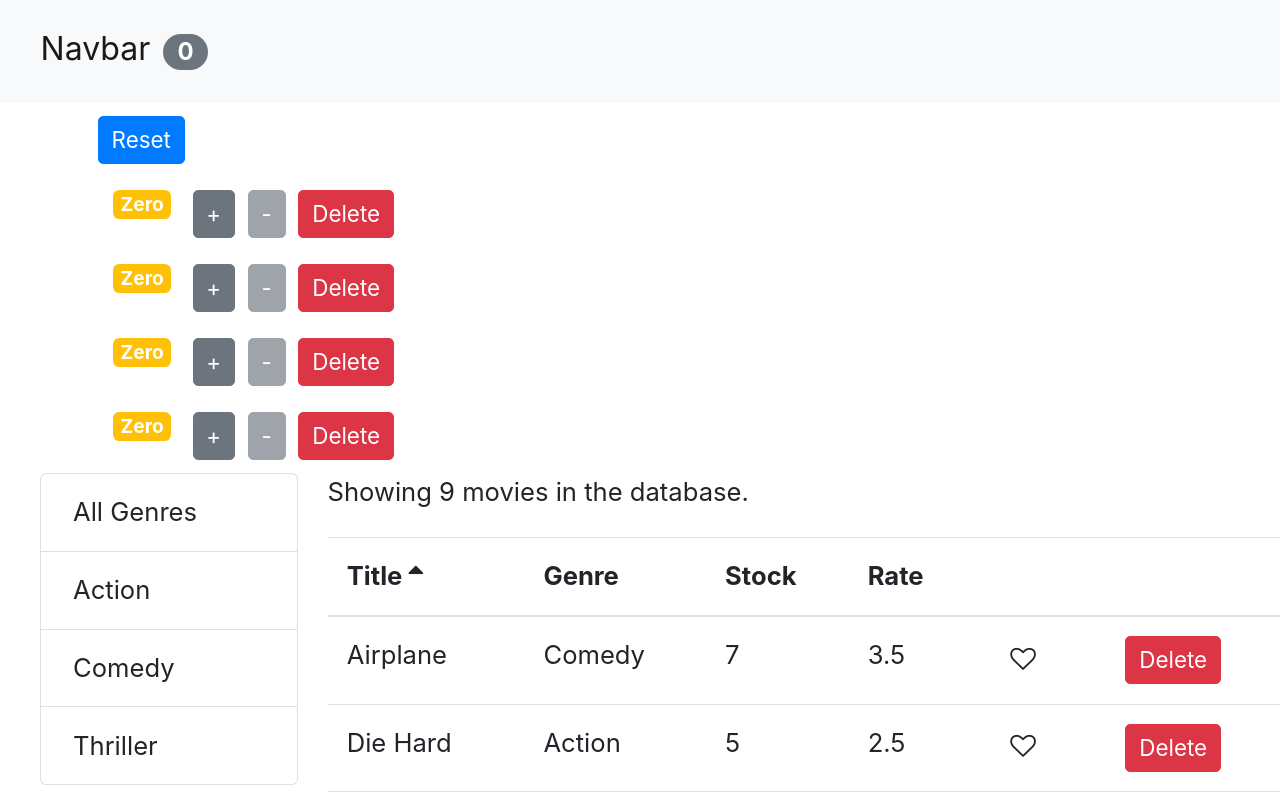
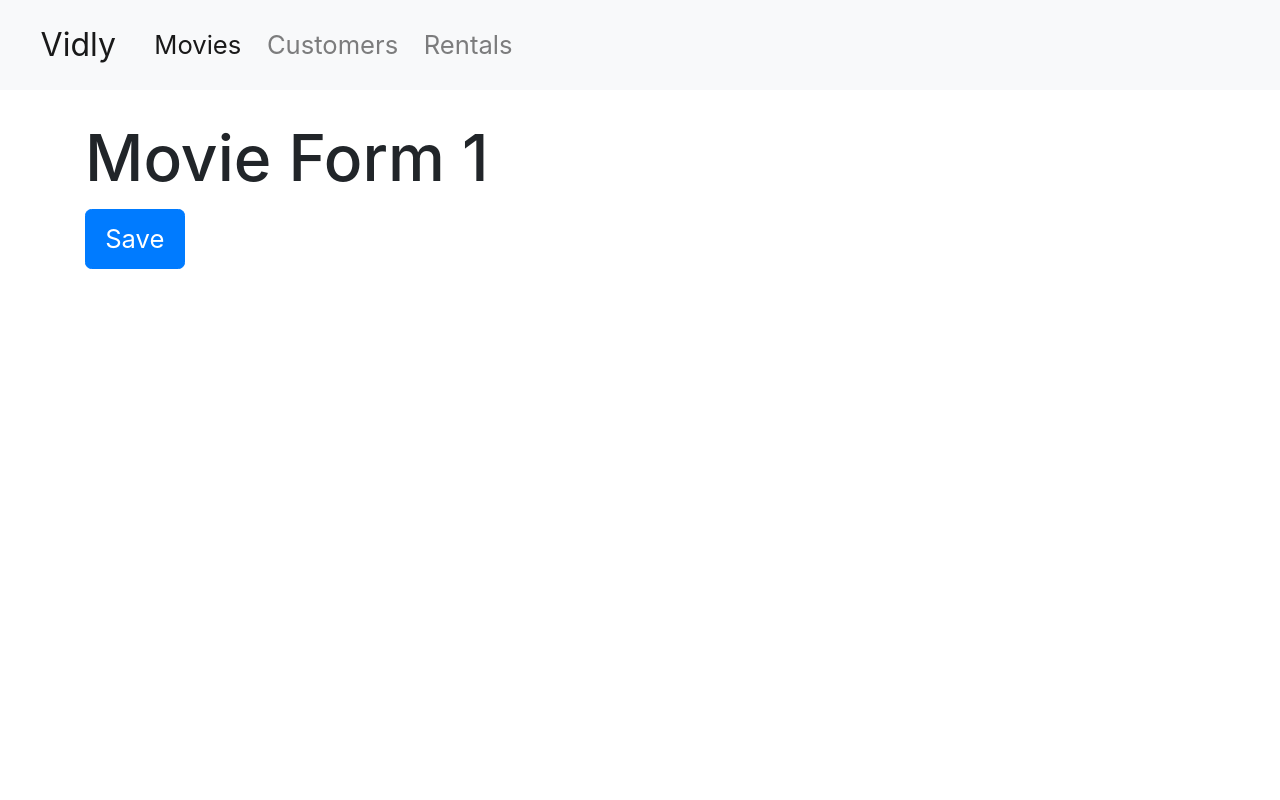
Before and after one commit to leviFrosty/vidlyReactProject, a React (Create React App) app: page /movies/1 in a window 1280 px wide. Shown: the top 800 px of the page. Built offline with nearby package versions, Linux system fonts and the light colour scheme.

Commit message:
Added navbar and routing

```diff
--- a/src/App.css
+++ b/src/App.css
@@ -3,3 +3,7 @@ body {
   margin: 0;
   padding: 0;
 }
+
+.navbar {
+  margin-bottom: 30px;
+}
--- a/src/App.jsx
+++ b/src/App.jsx
@@ -1,6 +1,12 @@
 import React, { Component } from "react";
-import Counters from "./components/counters";
+import Movies from "./components/movies";
 import NavBar from "./components/navbar";
+import { Redirect, Route, Switch } from "react-router-dom";
+import Customers from "./components/customers";
+import Rentals from "./components/rentals";
+import NotFound from "./components/notFound";
+import "./App.css";
+import MovieForm from "./components/movieForm";
 
 class App extends Component {
   state = {
@@ -47,17 +53,17 @@ class App extends Component {
   render() {
     return (
       <React.Fragment>
-        <NavBar
-          totalCounter={this.state.counters.filter((c) => c.value > 0).length}
-        />
+        <NavBar />
         <main className="container">
-          <Counters
-            counters={this.state.counters}
-            onReset={this.handleReset}
-            onIncrement={this.handleIncrement}
-            onDelete={this.handleDelete}
-            handleDecrement={this.handleDecrement}
-          />
+          <Switch>
+            <Route path="/movies/:id" component={MovieForm} />
+            <Route path="/movies" component={Movies} />
+            <Route path="/customers" component={Customers} />
+            <Route path="/rentals" component={Rentals} />
+            <Route path="/not-found" component={NotFound} />
+            <Redirect from="/" exact to="/movies"></Redirect>
+            <Redirect to="/not-found" />
+          </Switch>
         </main>
       </React.Fragment>
     );
--- /dev/null
+++ b/src/components/customers.jsx
@@ -0,0 +1,7 @@
+import React from "react";
+
+const Customers = () => {
+  return <h1>Customers</h1>;
+};
+
+export default Customers;
--- /dev/null
+++ b/src/components/movieForm.jsx
@@ -0,0 +1,17 @@
+import React from "react";
+
+const MovieForm = ({ match, history }) => {
+  return (
+    <div>
+      <h1>Movie Form {match.params.id}</h1>
+      <button
+        className="btn btn-primary"
+        onClick={() => history.push("/movies")}
+      >
+        Save
+      </button>
+    </div>
+  );
+};
+
+export default MovieForm;
--- a/src/components/moviesTable.jsx
+++ b/src/components/moviesTable.jsx
@@ -1,10 +1,17 @@
 import React, { Component } from "react";
+import { Link } from "react-router-dom";
 import Like from "./common/like";
 import Table from "./common/table";
 
 class MoviesTable extends Component {
   columns = [
-    { path: "title", label: "Title" },
+    {
+      path: "title",
+      label: "Title",
+      content: (movie) => (
+        <Link to={`/movies/${movie._id}`}>{movie.title}</Link>
+      ),
+    },
     { path: "genre.name", label: "Genre" },
     { path: "numberInStock", label: "Stock" },
     { path: "dailyRentalRate", label: "Rate" },
--- a/src/components/navbar.jsx
+++ b/src/components/navbar.jsx
@@ -1,15 +1,44 @@
 // Stateless Functional Component
+import React from "react";
+import { NavLink, Link } from "react-router-dom";
 
-const NavBar = ({ totalCounter }) => {
+const NavBar = () => {
   return (
-    <nav className="navbar navbar-light bg-light">
+    <nav className="navbar navbar-expand-lg navbar-light bg-light">
       <div className="container-fluid">
-        <a className="navbar-brand" href="https://google.com">
-          Navbar
-          <span className="badge bg-secondary text-white m-2 badge-pill">
-            {totalCounter}
-          </span>
-        </a>
+        <Link className="navbar-brand" to="#">
+          Vidly
+        </Link>
+        <button
+          className="navbar-toggler"
+          type="button"
+          data-bs-toggle="collapse"
+          data-bs-target="#navbarNav"
+          aria-controls="navbarNav"
+          aria-expanded="false"
+          aria-label="Toggle navigation"
+        >
+          <span className="navbar-toggler-icon"></span>
+        </button>
+        <div className="collapse navbar-collapse" id="navbarNav">
+          <ul className="navbar-nav">
+            <li className="nav-item">
+              <NavLink className="nav-link" aria-current="page" to="/movies">
+                Movies
+              </NavLink>
+            </li>
+            <li className="nav-item">
+              <NavLink className="nav-link" to="/customers">
+                Customers
+              </NavLink>
+            </li>
+            <li className="nav-item">
+              <NavLink className="nav-link" to="/rentals">
+                Rentals
+              </NavLink>
+            </li>
+          </ul>
+        </div>
       </div>
     </nav>
   );
--- /dev/null
+++ b/src/components/notFound.jsx
@@ -0,0 +1,7 @@
+import React from "react";
+
+const NotFound = () => {
+  return <h1>Page Not Found</h1>;
+};
+
+export default NotFound;
--- /dev/null
+++ b/src/components/rentals.jsx
@@ -0,0 +1,7 @@
+import React from "react";
+
+const Rentals = () => {
+  return <h1>Rentals</h1>;
+};
+
+export default Rentals;
--- a/src/index.js
+++ b/src/index.js
@@ -1,16 +1,17 @@
 import React from "react";
 import ReactDOM from "react-dom";
+import { BrowserRouter } from "react-router-dom";
 import "./index.css";
 import App from "./App";
 import reportWebVitals from "./reportWebVitals";
 import "bootstrap/dist/css/bootstrap.css";
 import "font-awesome/css/font-awesome.css";
-import Movies from "./components/movies";
 
 ReactDOM.render(
   <React.StrictMode>
-    <App />
-    <Movies />
+    <BrowserRouter>
+      <App />
+    </BrowserRouter>
   </React.StrictMode>,
   document.getElementById("root")
 );
```
Also changed, not shown: src/components/counters.jsx (+12 -0 lines).
